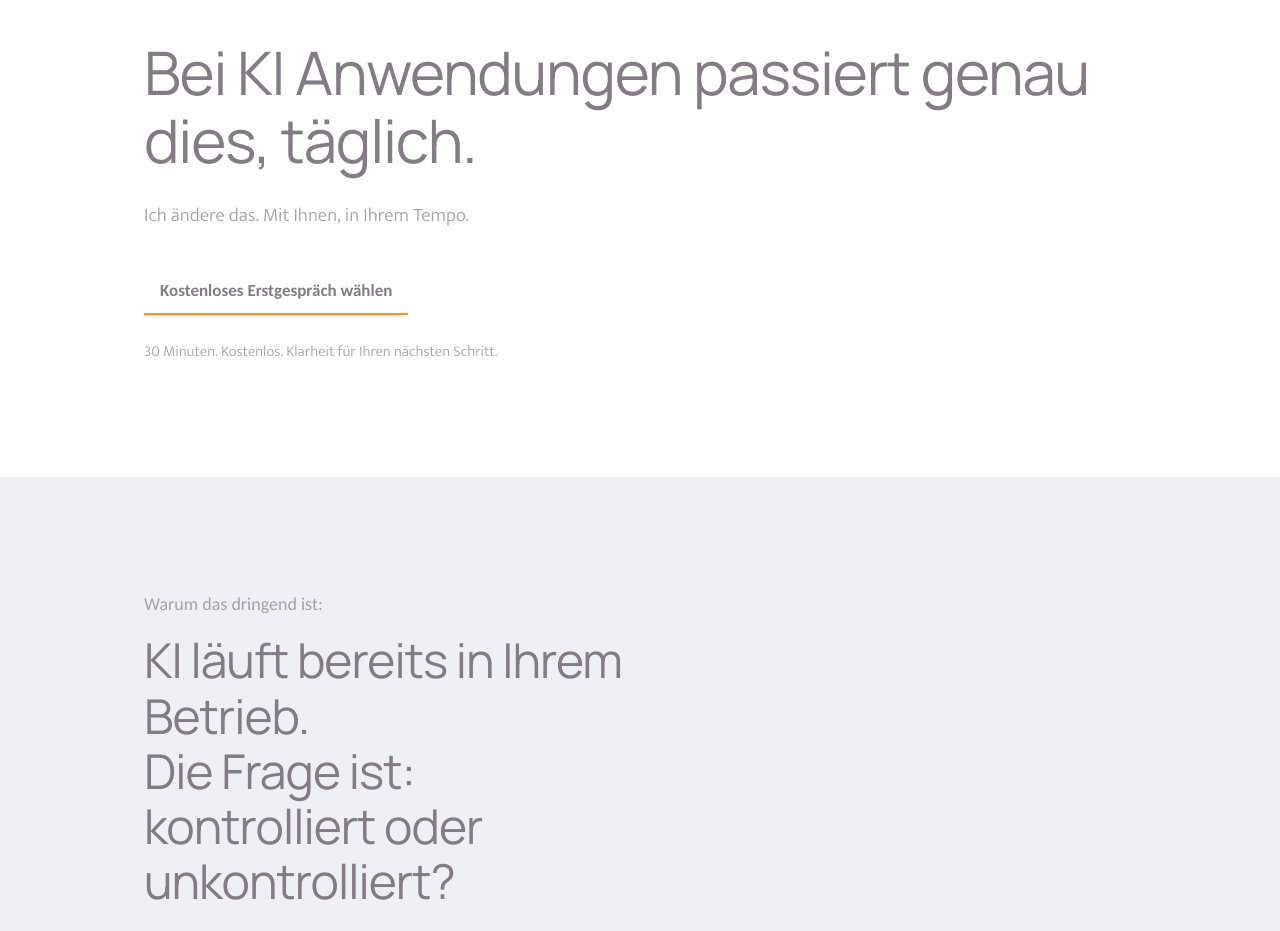
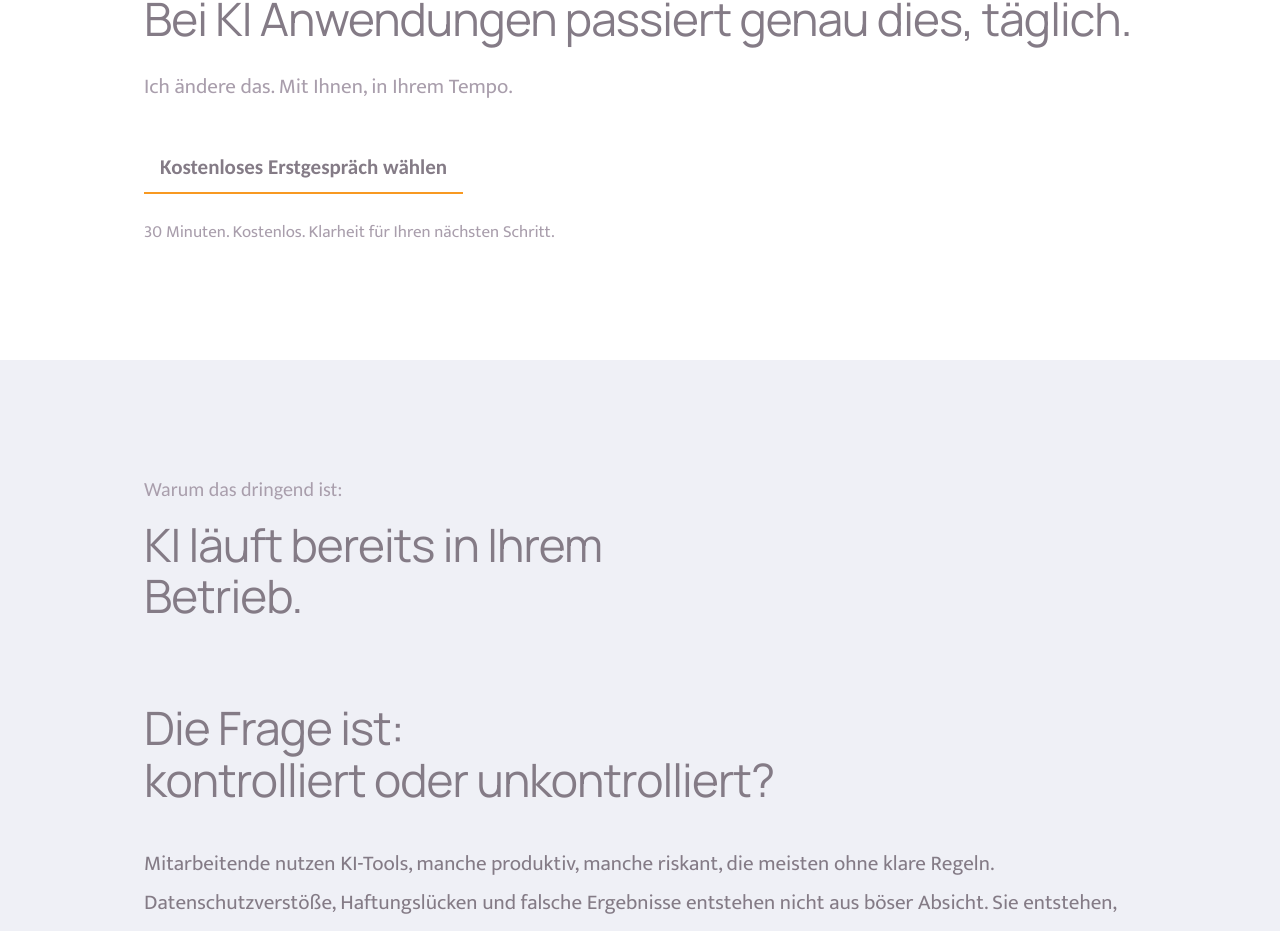
Before and after one commit to HorstDuebel/LandingPage_v2, a Next.js app in the folder web/: page / in a window 1280 px wide. Shown: the part 297-1228 px from the top of the page. Built offline with nearby package versions, Linux system fonts and the light colour scheme; no server answers.

Commit message:
Adjust problem section headline layout to match design

```diff
--- a/web/src/app/globals.css
+++ b/web/src/app/globals.css
@@ -20,6 +20,18 @@
   --section-py: clamp(4rem, 11vw, 7rem);
   --container: 68rem;
   --prose: 40rem;
+  --content-width: min(100%, var(--container));
+
+  /* Typografie – engerer Kontrast zwischen Headlines und Fließtext */
+  --type-display: clamp(1.875rem, 4.75vw, 2.875rem);
+  --type-display-mobile: clamp(1.3125rem, 5.5vw, 1.625rem);
+  --type-section: clamp(1.5625rem, 3.6vw, 2.375rem);
+  --type-section-compact: clamp(1.1875rem, 2.9vw, 2.375rem);
+  --type-lead: clamp(1.1875rem, 2.25vw, 1.3125rem);
+  --type-body: clamp(1.1875rem, 2.25vw, 1.3125rem);
+  --type-kicker: clamp(1.125rem, 2.15vw, 1.25rem);
+  --type-small: 1.0625rem;
+  --type-caption: 1rem;
 }
 
 @theme inline {
@@ -32,9 +44,10 @@ body {
   background: var(--bg);
   color: var(--text);
   font-family: var(--font-body), "Noto Sans", system-ui, sans-serif;
-  font-size: 1.0625rem;
+  font-size: 1.1875rem;
   font-weight: 300;
   line-height: 1.75;
+  overflow-wrap: break-word;
 }
 
 * {
@@ -55,6 +68,11 @@ body {
 }
 
 .prose-width {
+  max-width: var(--content-width);
+  width: 100%;
+}
+
+.reading-width {
   max-width: var(--prose);
 }
 
@@ -65,7 +83,7 @@ body {
 /* Kicker: „Meine Einladung:“ */
 .section-kicker {
   font-family: var(--font-subheading), sans-serif;
-  font-size: clamp(1rem, 2vw, 1.125rem);
+  font-size: var(--type-kicker);
   font-weight: 400;
   color: var(--muted);
   margin-bottom: 0.75rem;
@@ -74,7 +92,7 @@ body {
 /* Große mehrzeilige Headlines */
 .display-title {
   font-family: var(--font-heading), sans-serif;
-  font-size: clamp(2.25rem, 6vw, 3.75rem);
+  font-size: var(--type-display);
   font-weight: 400;
   line-height: 1.12;
   letter-spacing: -0.02em;
@@ -87,7 +105,7 @@ body {
 
 .display-title-line--single {
   white-space: nowrap;
-  font-size: clamp(1.5rem, 4.2vw, 3.75rem);
+  font-size: clamp(1.25rem, 3.4vw, 2.875rem);
 }
 
 .display-title-line--gap {
@@ -98,44 +116,57 @@ body {
   margin-top: 1.1em;
 }
 
-.section-title--problem {
-  font-size: clamp(2.25rem, 6vw, 3.75rem);
-  line-height: 1.12;
-}
-
-.section-title--problem .display-title-line + .display-title-line {
-  margin-top: 0;
-}
-
-.section-title--problem .display-title-line--gap {
-  margin-top: 1.1em;
-}
-
 .section-title {
   font-family: var(--font-heading), sans-serif;
-  font-size: clamp(1.875rem, 4.5vw, 3rem);
+  font-size: var(--type-section);
   font-weight: 400;
   line-height: 1.15;
   letter-spacing: -0.02em;
   color: var(--text);
 }
 
+.section-title--problem {
+  font-family: var(--font-heading), sans-serif;
+  font-size: var(--type-display);
+  font-weight: 400;
+  line-height: 1.12;
+  letter-spacing: -0.02em;
+  color: var(--text);
+}
+
+.section-title--problem .display-title-line {
+  font-size: inherit;
+}
+
+.section-title--problem .display-title-line + .display-title-line:not(.display-title-line--gap) {
+  margin-top: 0;
+}
+
+.section-title--problem .display-title-line + .display-title-line--gap {
+  display: block;
+  margin-top: 1.75em;
+}
+
+.section-title--problem .display-title-line--single {
+  white-space: nowrap;
+}
+
 .section-title--two-lines .display-title-line {
   white-space: nowrap;
-  font-size: clamp(1.375rem, 3.6vw, 3rem);
+  font-size: var(--type-section-compact);
 }
 
 .section-lead {
   font-family: var(--font-body), sans-serif;
-  font-size: clamp(1.0625rem, 2vw, 1.1875rem);
-  font-weight: 300;
+  font-size: var(--type-lead);
+  font-weight: 400;
   line-height: 1.85;
   color: var(--muted);
 }
 
 .body-text {
-  font-size: clamp(1.0625rem, 2vw, 1.1875rem);
-  font-weight: 300;
+  font-size: var(--type-body);
+  font-weight: 400;
   line-height: 1.85;
   color: var(--text);
 }
@@ -276,7 +307,7 @@ body {
 
 .nav-link {
   font-family: var(--font-subheading), sans-serif;
-  font-size: 0.9375rem;
+  font-size: var(--type-small);
   font-weight: 400;
   color: var(--muted);
   transition: color 0.2s ease;
@@ -295,7 +326,7 @@ body {
   justify-content: center;
   padding: 0.45rem 1rem 0.65rem;
   font-family: var(--font-subheading), sans-serif;
-  font-size: 1.0625rem;
+  font-size: var(--type-body);
   font-weight: 700;
   line-height: 1.3;
   color: var(--text);
@@ -370,8 +401,8 @@ body {
 }
 
 .microcopy {
-  font-size: 0.9375rem;
-  font-weight: 300;
+  font-size: var(--type-small);
+  font-weight: 400;
   line-height: 1.75;
   color: var(--muted);
 }
@@ -407,7 +438,7 @@ body {
 
 .offer-card__title {
   font-family: var(--font-heading), sans-serif;
-  font-size: 1.375rem;
+  font-size: 1.3125rem;
   font-weight: 400;
   line-height: 1.3;
   color: var(--text);
@@ -415,8 +446,8 @@ body {
 
 .offer-card__desc {
   margin-top: 0.875rem;
-  font-size: 0.9375rem;
-  font-weight: 300;
+  font-size: var(--type-small);
+  font-weight: 400;
   line-height: 1.7;
   color: var(--muted);
 }
@@ -424,7 +455,7 @@ body {
 .offer-card__meta {
   margin-top: 1rem;
   font-family: var(--font-subheading), sans-serif;
-  font-size: 0.875rem;
+  font-size: var(--type-caption);
   font-weight: 700;
   color: color-mix(in srgb, var(--brand-blue) 70%, black);
 }
@@ -439,7 +470,7 @@ body {
 
 .legal-section__title {
   font-family: var(--font-heading), sans-serif;
-  font-size: 1.25rem;
+  font-size: 1.1875rem;
   font-weight: 400;
   line-height: 1.35;
   color: var(--text);
@@ -447,8 +478,8 @@ body {
 
 .legal-section__body {
   margin-top: 0.75rem;
-  font-size: 0.9375rem;
-  font-weight: 300;
+  font-size: var(--type-small);
+  font-weight: 400;
   line-height: 1.75;
   color: var(--muted);
 }
@@ -495,7 +526,7 @@ body {
 }
 
 .quote-block p {
-  font-size: 1rem;
+  font-size: var(--type-small);
   font-weight: 300;
   font-style: italic;
   line-height: 1.8;
@@ -505,7 +536,7 @@ body {
 .quote-block cite {
   display: block;
   margin-top: 1rem;
-  font-size: 0.875rem;
+  font-size: var(--type-caption);
   font-style: normal;
   font-weight: 400;
   color: var(--muted);
@@ -548,13 +579,25 @@ body {
   cursor: pointer;
   list-style: none;
   font-family: var(--font-subheading), sans-serif;
-  font-size: 1.0625rem;
+  font-size: var(--type-body);
   font-weight: 400;
   color: var(--text);
 }
 
 .faq-item summary::-webkit-details-marker {
   display: none;
+}
+
+.faq-item p {
+  font-size: var(--type-small);
+  font-weight: 400;
+  line-height: 1.75;
+  color: var(--muted);
+}
+
+.copy-small {
+  font-size: var(--type-small);
+  line-height: 1.75;
 }
 
 /* Footer – Kontakt prominent */
@@ -565,7 +608,7 @@ body {
 
 .contact-hero {
   font-family: var(--font-heading), sans-serif;
-  font-size: clamp(1.75rem, 4vw, 2.75rem);
+  font-size: clamp(1.4375rem, 3.25vw, 2.25rem);
   font-weight: 400;
   line-height: 1.2;
   color: var(--text);
@@ -575,7 +618,7 @@ body {
   display: block;
   margin-top: 1rem;
   font-family: var(--font-heading), sans-serif;
-  font-size: clamp(1.25rem, 3vw, 1.75rem);
+  font-size: clamp(1.0625rem, 2.5vw, 1.4375rem);
   font-weight: 400;
   color: var(--text);
   transition: color 0.2s ease;
@@ -644,13 +687,27 @@ body {
 
 @media (max-width: 639px) {
   .hero-section .display-title {
-    font-size: clamp(1.5rem, 6.5vw, 1.875rem);
+    font-size: var(--type-display-mobile);
     line-height: 1.28;
     letter-spacing: -0.01em;
   }
 
   .hero-section .display-title-line--gap {
     margin-top: 0.9em;
+  }
+
+  .section-title--problem {
+    font-size: var(--type-display-mobile);
+    line-height: 1.28;
+    letter-spacing: -0.01em;
+  }
+
+  .section-title--problem .display-title-line + .display-title-line--gap {
+    margin-top: 1.4em;
+  }
+
+  .section-title--problem .display-title-line--single {
+    white-space: normal;
   }
 }
 
--- a/web/src/components/problem.tsx
+++ b/web/src/components/problem.tsx
@@ -2,9 +2,9 @@ export function Problem() {
   return (
     <section id="problem" className="section-block bg-[var(--surface-muted)]">
       <div className="page-container">
-        <div className="prose-width">
+        <div>
           <p className="section-kicker">Warum das dringend ist:</p>
-          <h2 className="section-title section-title--stacked section-title--problem">
+          <h2 className="section-title section-title--problem">
             <span className="display-title-line">
               KI läuft bereits in Ihrem
             </span>
@@ -12,18 +12,17 @@ export function Problem() {
             <span className="display-title-line display-title-line--gap">
               Die Frage ist:
             </span>
-            <span className="display-title-line">
+            <span className="display-title-line display-title-line--single">
               kontrolliert oder unkontrolliert?
             </span>
           </h2>
-        </div>
 
-        <div className="prose-width mt-10 space-y-6">
+          <div className="mt-10 space-y-6">
             <p className="body-text">
             Mitarbeitende nutzen KI-Tools, manche produktiv, manche riskant, die
             meisten ohne klare Regeln. Datenschutzverstöße, Haftungslücken und
             falsche Ergebnisse entstehen nicht aus böser Absicht. Sie entstehen,
-            weil niemand eingewiesen hat.
+            weil es bisher keine Einweisung gab.
             </p>
             <p className="body-text">
             Der EU AI Act (Art. 4) macht KI-Kompetenz im Unternehmen seit 2025 zur
@@ -37,6 +36,7 @@ export function Problem() {
             </blockquote>
           </div>
         </div>
+      </div>
     </section>
   );
 }
```
Lines whose indentation alone changed are shown as unchanged.
